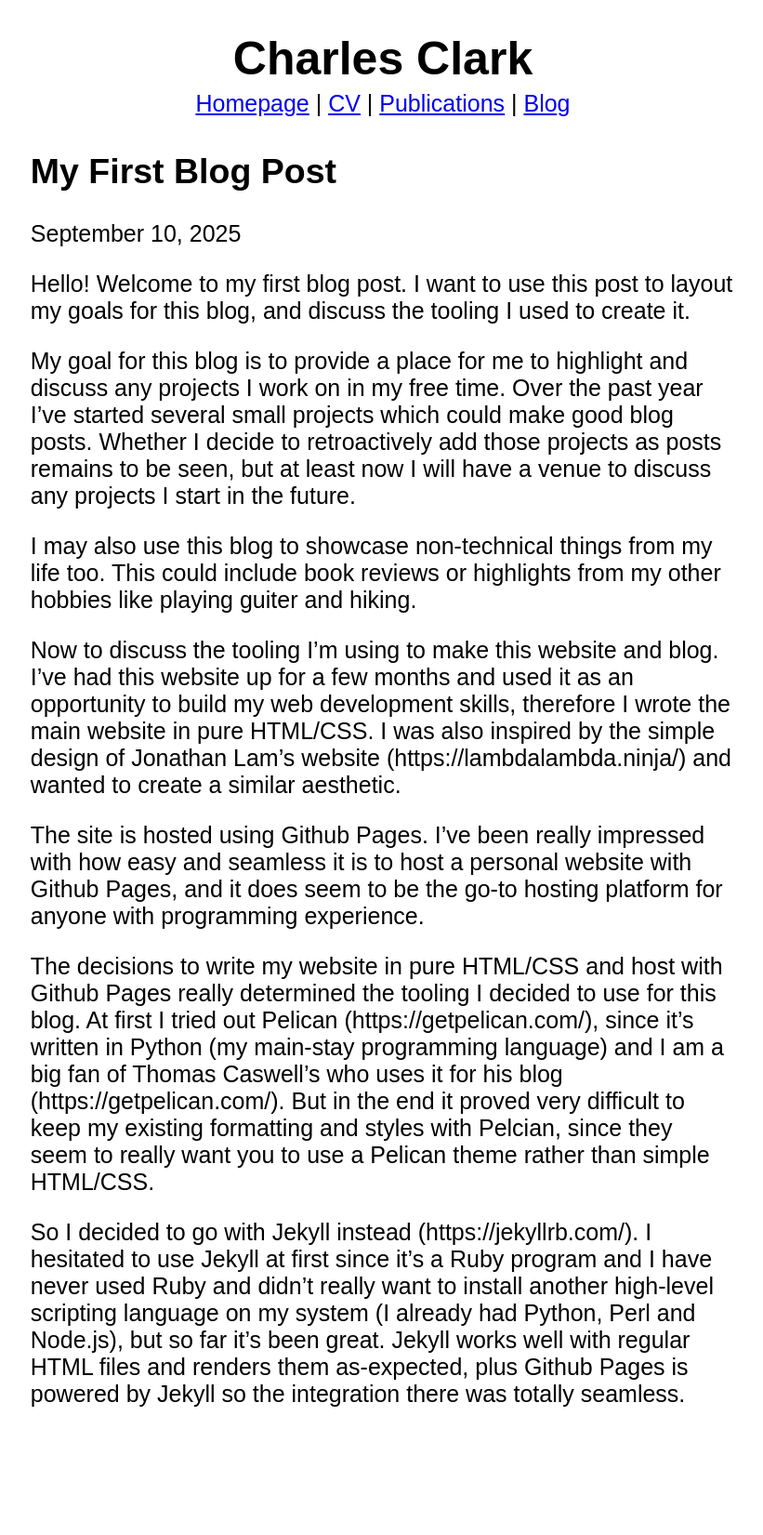
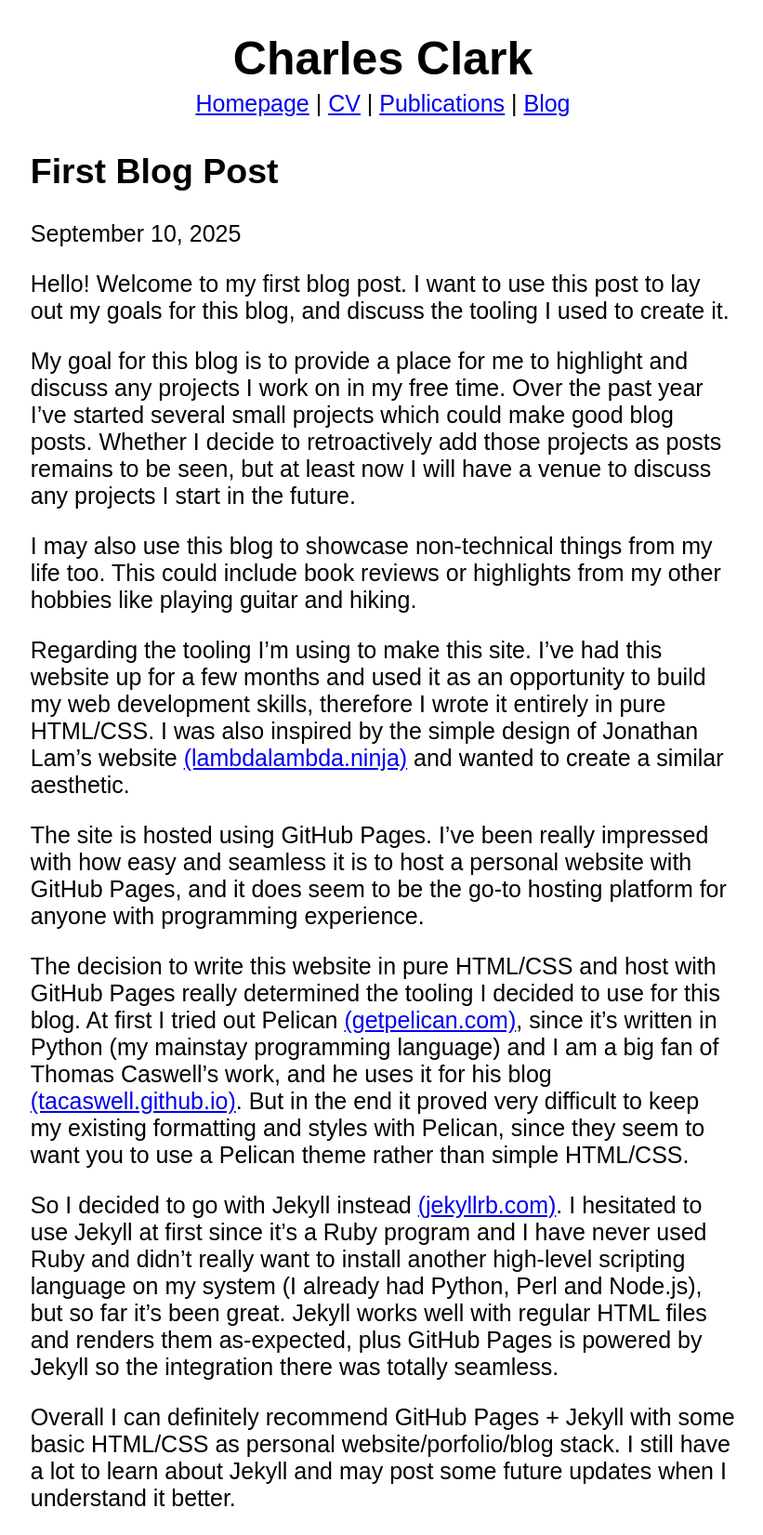
Before and after one commit to CharlesC30/charlesc30.github.io, a Jekyll site: the page built from _posts/2025-09-10-first-blog-post.md, in a window 1280 px wide. Shown: the whole page at 93% size, without its empty margins (228-1049 px from the left). Built offline with Jekyll 4.4.1, drawn with Linux system fonts in a browser that asks for light colours; before the commit the page ends 1539 px from its top, so only the background shows below that.

Commit message:
first blog post

```diff
--- a/_posts/2025-09-10-first-blog-post.md
+++ b/_posts/2025-09-10-first-blog-post.md
@@ -1,23 +1,26 @@
 ---
 layout: post
-title: "My First Blog Post"
+title: "First Blog Post"
 date: 2025-09-10
 categories: blog jekyll
 ---
 
-Hello! Welcome to my first blog post. I want to use this post to layout my goals for this blog, and discuss the tooling I used to create it.
+Hello! Welcome to my first blog post. I want to use this post to lay out my goals for this blog, and discuss the tooling I used to create it.
 
 My goal for this blog is to provide a place for me to highlight and discuss any projects I work on in my free time. Over the past
 year I've started several small projects which could make good blog posts. Whether I decide to retroactively add those projects as posts remains to
 be seen, but at least now I will have a venue to discuss any projects I start in the future.
 
-I may also use this blog to showcase non-technical things from my life too. This could include book reviews or highlights from my other hobbies like playing guiter and hiking.
+I may also use this blog to showcase non-technical things from my life too. This could include book reviews or highlights from my other hobbies like playing guitar and hiking.
 
-Now to discuss the tooling I'm using to make this website and blog. I've had this website up for a few months and used it as an opportunity to build my web development skills, therefore I wrote the main website in pure HTML/CSS. I was also inspired by the simple design of Jonathan Lam's website (https://lambdalambda.ninja/) and wanted to create a similar aesthetic.
+Regarding the tooling I'm using to make this site. I've had this website up for a few months and used it as an opportunity to build my web development skills, therefore I wrote it entirely in pure HTML/CSS. I was also inspired by the simple design of Jonathan Lam's website [(lambdalambda.ninja)](https://lambdalambda.ninja/) and wanted to create a similar aesthetic.
 
-The site is hosted using Github Pages. I've been really impressed with how easy and seamless it is to host a personal website with Github Pages, and it does seem to be the go-to hosting platform for anyone with programming experience.
+The site is hosted using GitHub Pages. I've been really impressed with how easy and seamless it is to host a personal website with GitHub Pages, and it does seem to be the go-to hosting platform for anyone with programming experience.
 
-The decisions to write my website in pure HTML/CSS and host with Github Pages really determined the tooling I decided to use for this blog. At first I tried out Pelican (https://getpelican.com/), since it's written in Python (my main-stay programming language) and I am a big fan of Thomas Caswell's who uses it for his blog (https://getpelican.com/).
-But in the end it proved very difficult to keep my existing formatting and styles with Pelcian, since they seem to really want you to use a Pelican theme rather than simple HTML/CSS.
+The decision to write this website in pure HTML/CSS and host with GitHub Pages really determined the tooling I decided to use for this blog. At first I tried out Pelican [(getpelican.com)](https://getpelican.com/), since it's written in Python (my mainstay programming language) and I am a big fan of Thomas Caswell's work,  and he uses it for his blog [(tacaswell.github.io)](https://tacaswell.github.io/).
+But in the end it proved very difficult to keep my existing formatting and styles with Pelican, since they seem to want you to use a Pelican theme rather than simple HTML/CSS.
 
-So I decided to go with Jekyll instead (https://jekyllrb.com/). I hesitated to use Jekyll at first since it's a Ruby program and I have never used Ruby and didn't really want to install another high-level scripting language on my system (I already had Python, Perl and Node.js), but so far it's been great. Jekyll works well with regular HTML files and renders them as-expected, plus Github Pages is powered by Jekyll so the integration there was totally seamless.
+So I decided to go with Jekyll instead [(jekyllrb.com)](https://jekyllrb.com/). I hesitated to use Jekyll at first since it's a Ruby program and I have never used Ruby and didn't really want to install another high-level scripting language on my system (I already had Python, Perl and Node.js), but so far it's been great. Jekyll works well with regular HTML files and renders them as-expected, plus GitHub Pages is powered by Jekyll so the integration there was totally seamless.
+
+Overall I can definitely recommend GitHub Pages + Jekyll with some basic HTML/CSS as personal website/porfolio/blog stack.
+I still have a lot to learn about Jekyll and may post some future updates when I understand it better.
```
Also changed, not shown: _posts/2025-09-10-welcome-to-jekyll.markdown (deleted, +0 -34 lines).
